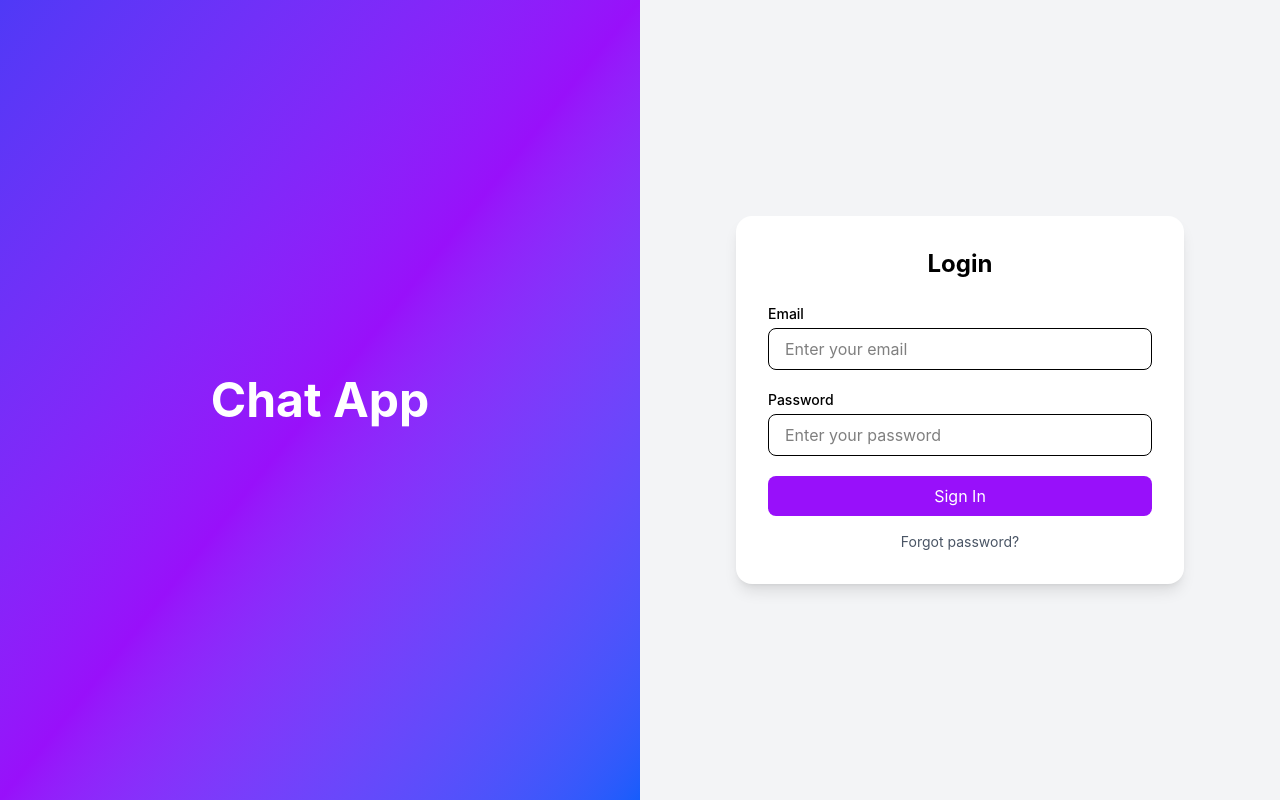
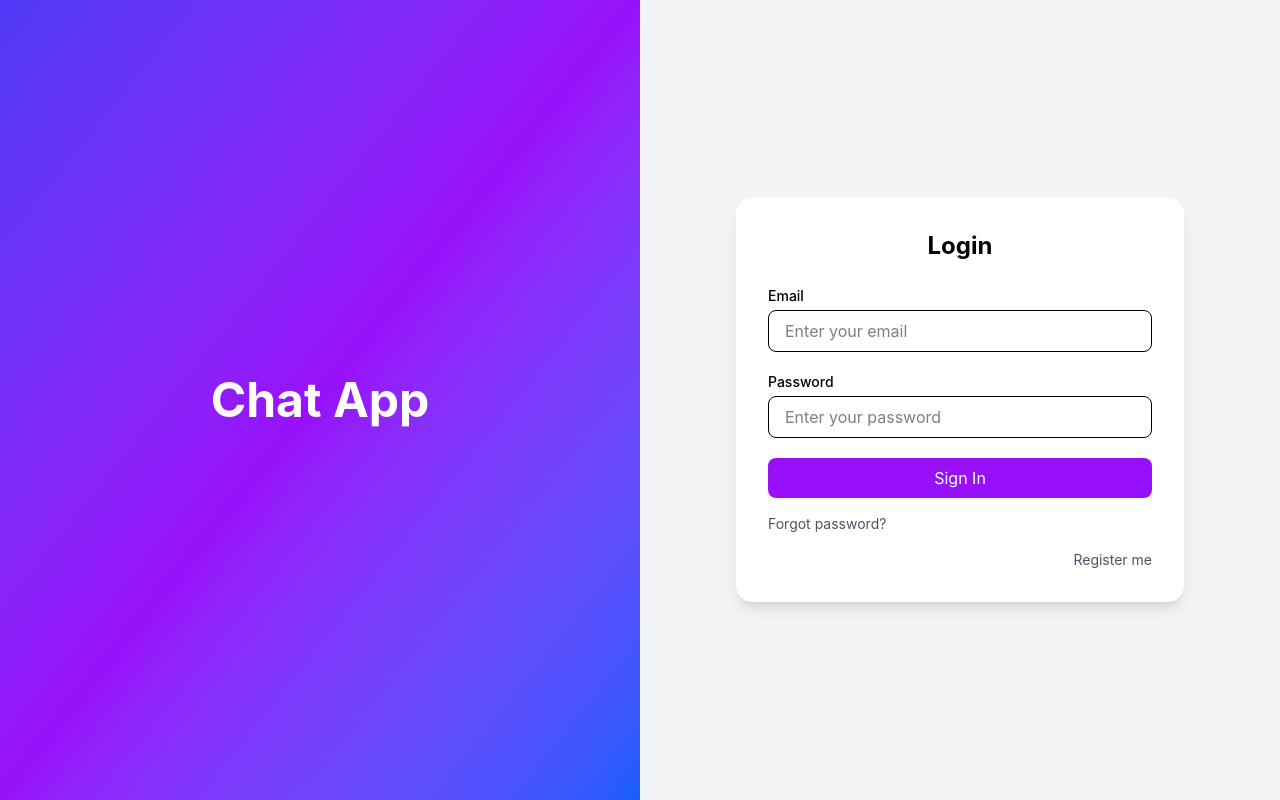
Before and after one commit to mrudhul-1/mes, a React (Vite) app: page / in a window 1280 px wide. Built offline with nearby package versions, Linux system fonts and the light colour scheme.

Commit message:
created register me button

```diff
--- a/src/pages/Login.jsx
+++ b/src/pages/Login.jsx
@@ -73,8 +73,11 @@
             </button>
           </form>
 
-          <p className="text-sm text-center mt-4 text-gray-600">
+          <p className="text-sm text-left mt-4 text-gray-600">
             Forgot password?
+          </p>
+          <p className="text-sm text-right mt-4 text-gray-600">
+           Register me
           </p>
         </div>
       </div>
```
